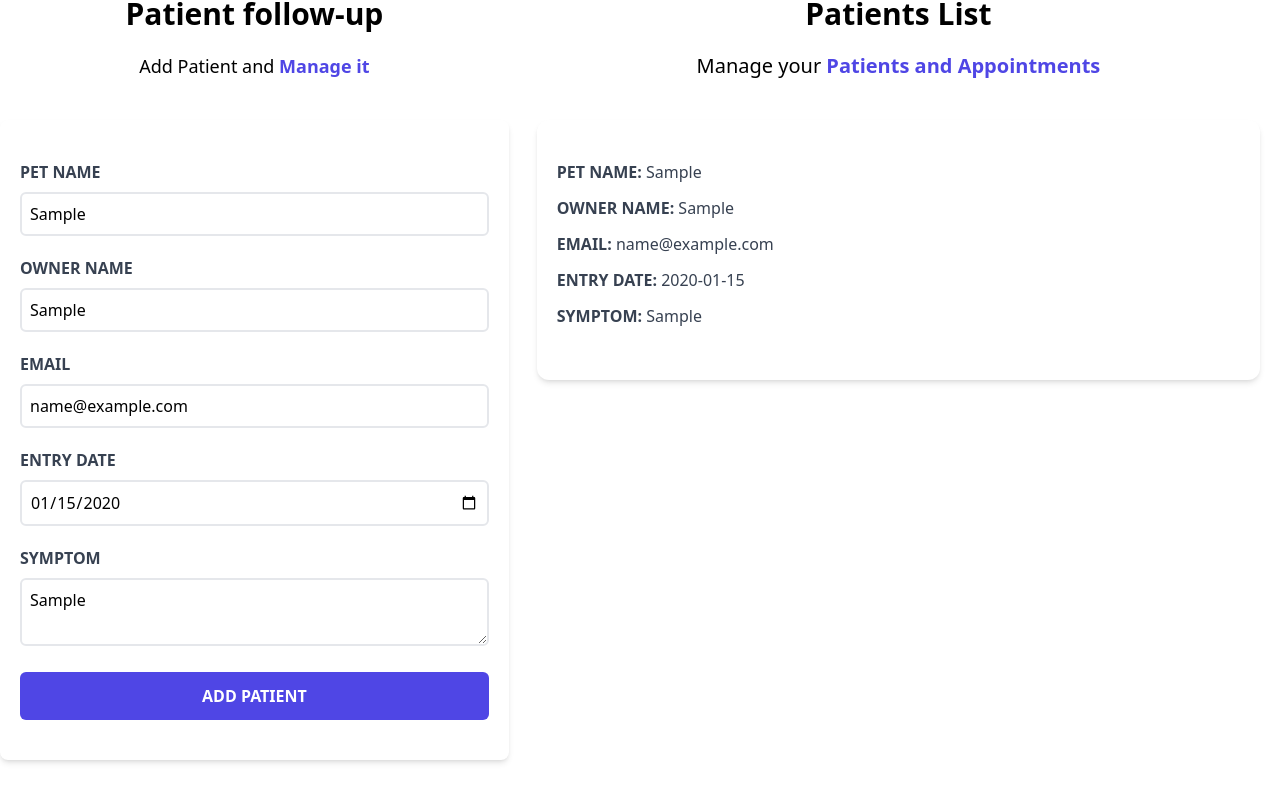
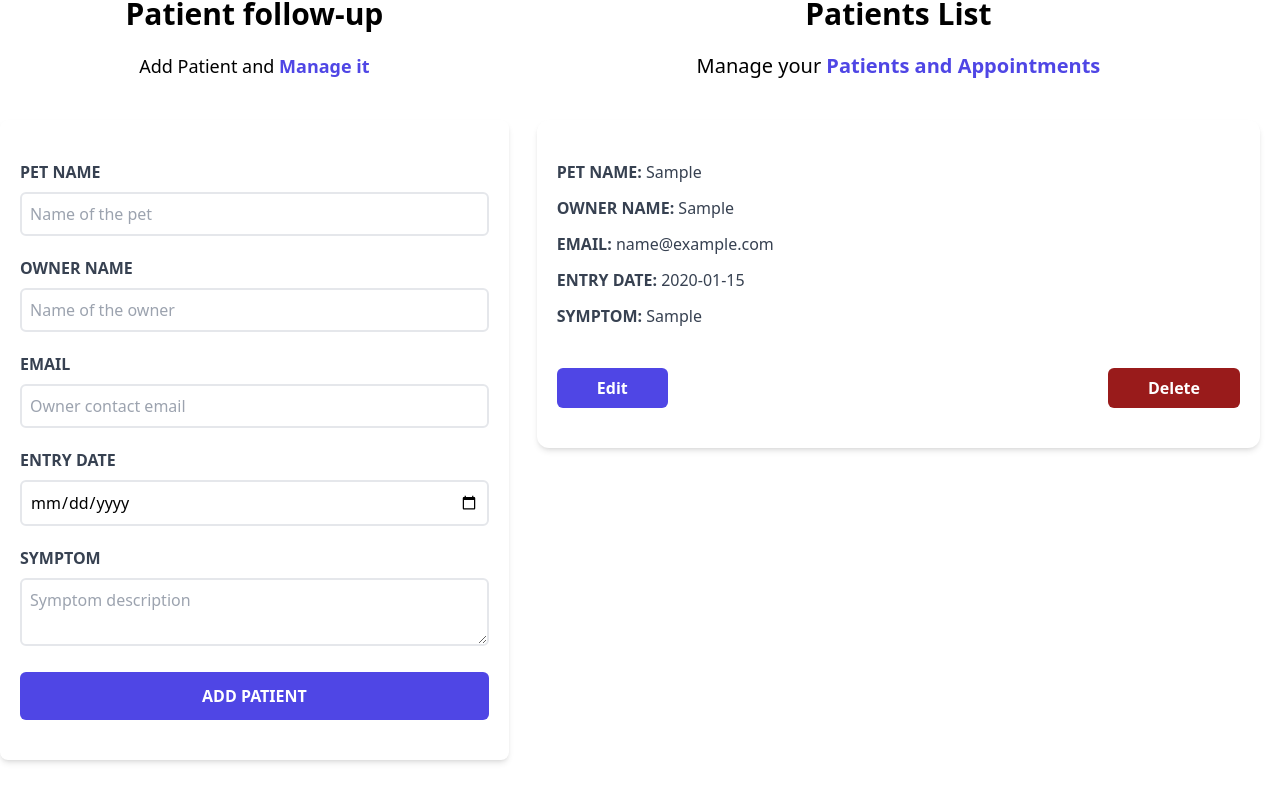
Before and after one commit to victorgallen73/citas-project, a React (Vite) app: page / in a window 1280 px wide. Both pictures are taken after typing "Sample", "Sample", "name@example.com", "2020-01-15", "Sample" into the empty fields and a click on the input "Add patient". Shown: the part 180-980 px from the top of the page. Built offline with nearby package versions, Linux system fonts and the light colour scheme.

Commit message:
Edit patient implemented

```diff
--- a/src/App.jsx
+++ b/src/App.jsx
@@ -6,6 +6,7 @@ import PatientsList from "./components/PatientsList";
 function App() {
 
   const [patients, setPatients] = useState([]);
+  const [patient, setPatient] = useState({});
 
   return (
     <div className="container mx-auto mt-20">
@@ -13,10 +14,13 @@ function App() {
       <div className="mt-12 md:flex">
         <Form
           patients={patients}
+          patient={patient}
           setPatients={setPatients}
+          setPatient={setPatient}
         />
         <PatientsList
           patients={patients}
+          setPatient={setPatient}
         />
       </div>
     </div>
--- a/src/components/Form.jsx
+++ b/src/components/Form.jsx
@@ -1,14 +1,25 @@
-import { useState } from "react";
+import { useState, useEffect } from "react";
 import Error from "./Error";
 
-const Form = ({patients, setPatients}) => {
+const Form = ({patients, patient, setPatients, setPatient}) => {
 
   const [name, setName] = useState('');
   const [owner, setOwner] = useState('');
   const [email, setEmail] = useState('');
   const [entryDate, setEntryDate] = useState('');
   const [symptom, setSymptom] = useState('');
+
   const [error, setError] = useState(false);
+
+  useEffect( () => {
+    if (Object.keys(patient).length > 0 ) {
+      setName(patient?.name);
+      setOwner(patient?.owner);
+      setEmail(patient?.email);
+      setEntryDate(patient?.entryDate);
+      setSymptom(patient?.symptom);
+    }
+  }, [patient])
 
   const generateId = () => {
     const random = Math.random().toString(36).substring(2);
@@ -32,17 +43,30 @@ const Form = ({patients, setPatients}) => {
       owner,
       email,
       entryDate,
-      symptom,
-      id: generateId()
+      symptom
     }
-    setPatients([...patients, patientObject]);
+
+    if (patient?.id) {
+      //Editing
+      patientObject.id = patient?.id;
+
+      const updatedPatients = patients.map( patientState =>
+        patientState?.id === patient?.id ? patientObject : patientState);
+      setPatients(updatedPatients);
+      //Reset patient
+      setPatient({});
+    } else {
+      //Creating
+      patientObject.id = generateId();
+      setPatients([...patients, patientObject]);
+    }
 
     //Reset form
-    // setName('');
-    // setOwner('');
-    // setEmail('');
-    // setEntryDate('');
-    // setSymptom('');
+    setName('');
+    setOwner('');
+    setEmail('');
+    setEntryDate('');
+    setSymptom('');
   }
 
   return (
@@ -126,7 +150,7 @@ const Form = ({patients, setPatients}) => {
           <input
             type="submit"
             className="bg-indigo-600 w-full p-3 text-white uppercase font-bold rounded-md hover:bg-indigo-700 cursor-pointer transition-all"
-            value="Add patient"
+            value={patient.id ? 'Edit patient' : 'Add patient'}
           />
         </form>
     </div>
--- a/src/components/Patient.jsx
+++ b/src/components/Patient.jsx
@@ -1,5 +1,5 @@
 
-const Patient = ({patient}) => {
+const Patient = ({patient, setPatient}) => {
 
   const {name, owner, email, entryDate, symptom} = patient;
 
@@ -20,6 +20,18 @@ const Patient = ({patient}) => {
         <p className="font-bold mb-3 text-gray-700 uppercase"> Symptom: {''}
           <span className="font-normal normal-case">{symptom}</span>
         </p>
+
+        <div className="flex justify-between mt-10">
+          <button
+            type="button"
+            className="py-2 px-10 bg-indigo-600 hover:bg-indigo-700 rounded-md text-white font-bold"
+            onClick={() => setPatient(patient)}
+          >Edit</button>
+          <button
+            type="button"
+            className="py-2 px-10 bg-red-800 hover:bg-red-900 rounded-md text-white font-bold"
+          >Delete</button>
+        </div>
       </div>
   )
 }
--- a/src/components/PatientsList.jsx
+++ b/src/components/PatientsList.jsx
@@ -1,6 +1,7 @@
 import Patient from "./Patient"
 
-const PatientsList = ({patients}) => {
+const PatientsList = ({patients, setPatient}) => {
+
   return (
     <div className="md:w-1/2 lg:w-3/5 ml-2 md:h-screen overflow-y-scroll">
       { patients && patients.length ? (
@@ -17,6 +18,7 @@ const PatientsList = ({patients}) => {
           <Patient
             key={patient?.id}
             patient={patient}
+            setPatient={setPatient}
           />
           )}
         </>
```
